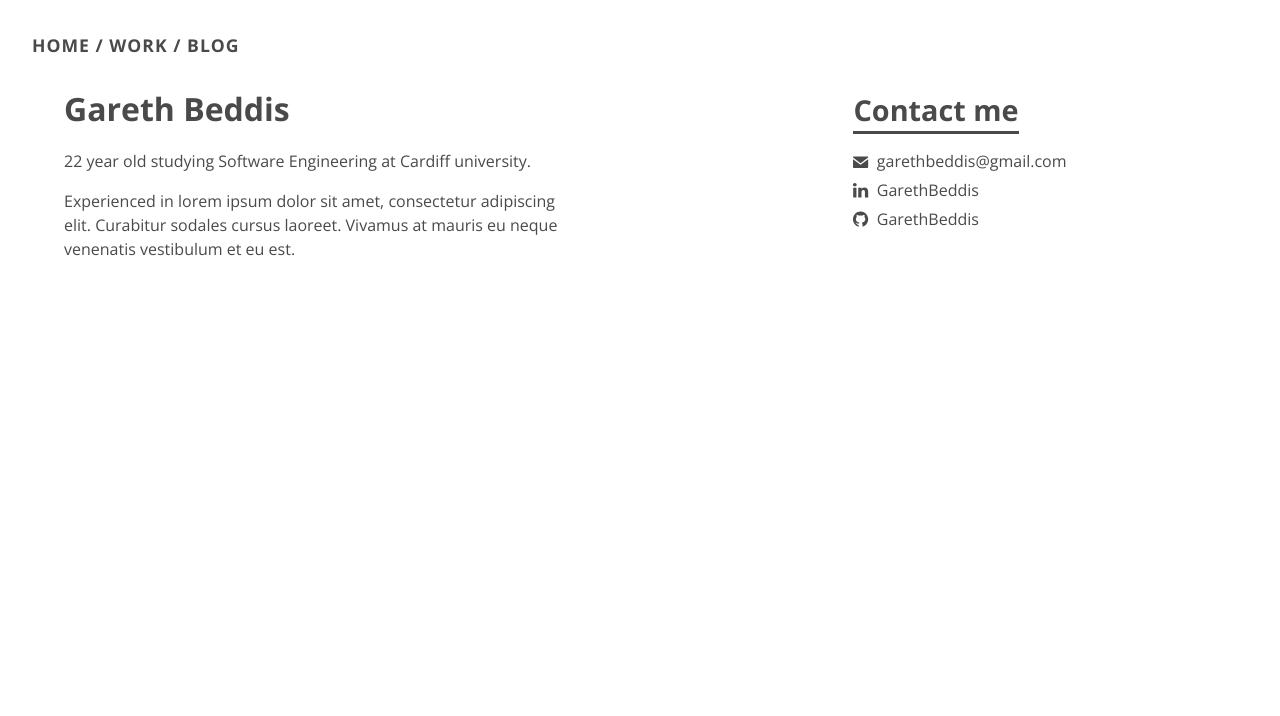
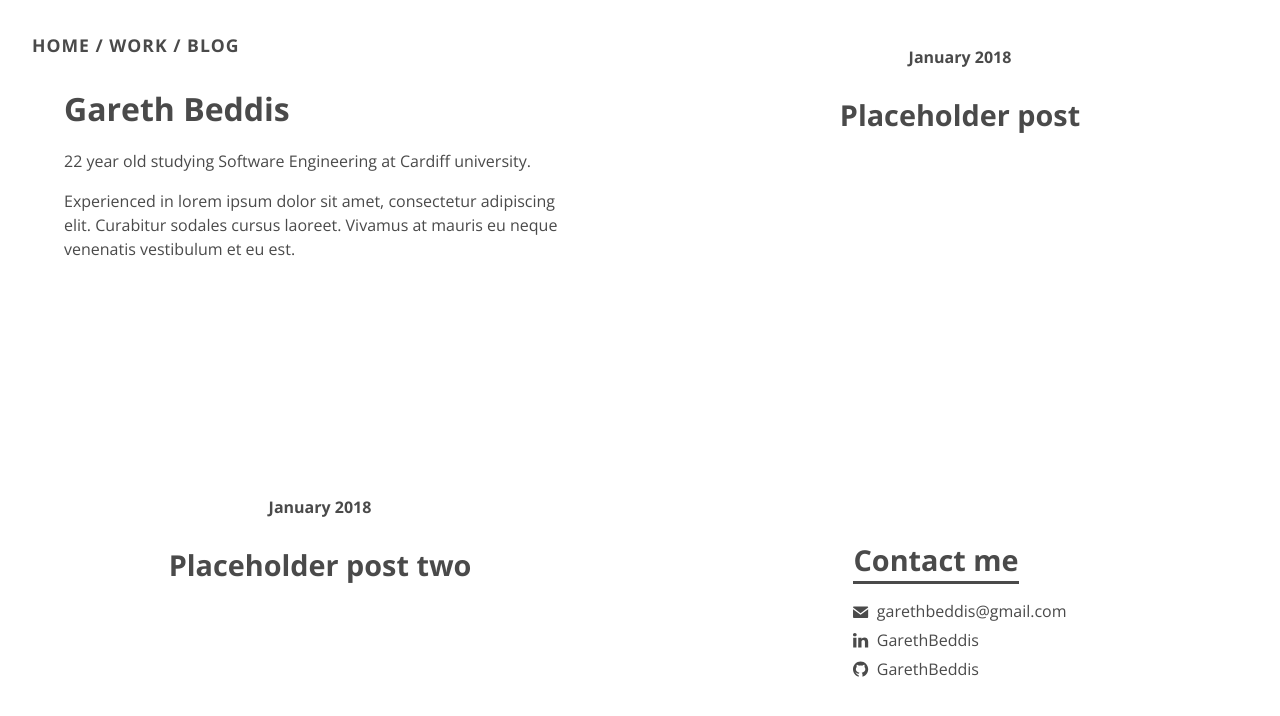
Before and after one commit to GarethBeddis/garethbeddis.github.io, a Jekyll site: the page built from index.html, in a window 1280 px wide. Shown: the top 716 px of the page. Built offline with Jekyll 4.4.1, drawn with Linux system fonts in a browser that asks for light colours.

Commit message:
Added placeholder posts

```diff
--- a/index.html
+++ b/index.html
@@ -5,6 +5,18 @@ layout: default
 
   {% include about.html %}
 
+  {% for post in site.categories['work'] limit:2 %}
+    <a href="#">
+      <div class="section lg-6 sm-12">
+        <div class="inner"></div>
+        <div class="post-details">
+            <h4 class="post-date">January 2018</h4>
+            <h2 class="post-title">{{ post.title }}</h2>
+        </div>
+      </div>
+    </a>
+  {% endfor %}
+
   {% include contact.html %}
 
 </div>
```
Also changed, not shown: _posts/2018-01-20-placeholder-post-two.md (added, +5 -0 lines), _posts/2018-01-29-placeholder-post.md (added, +5 -0 lines).
